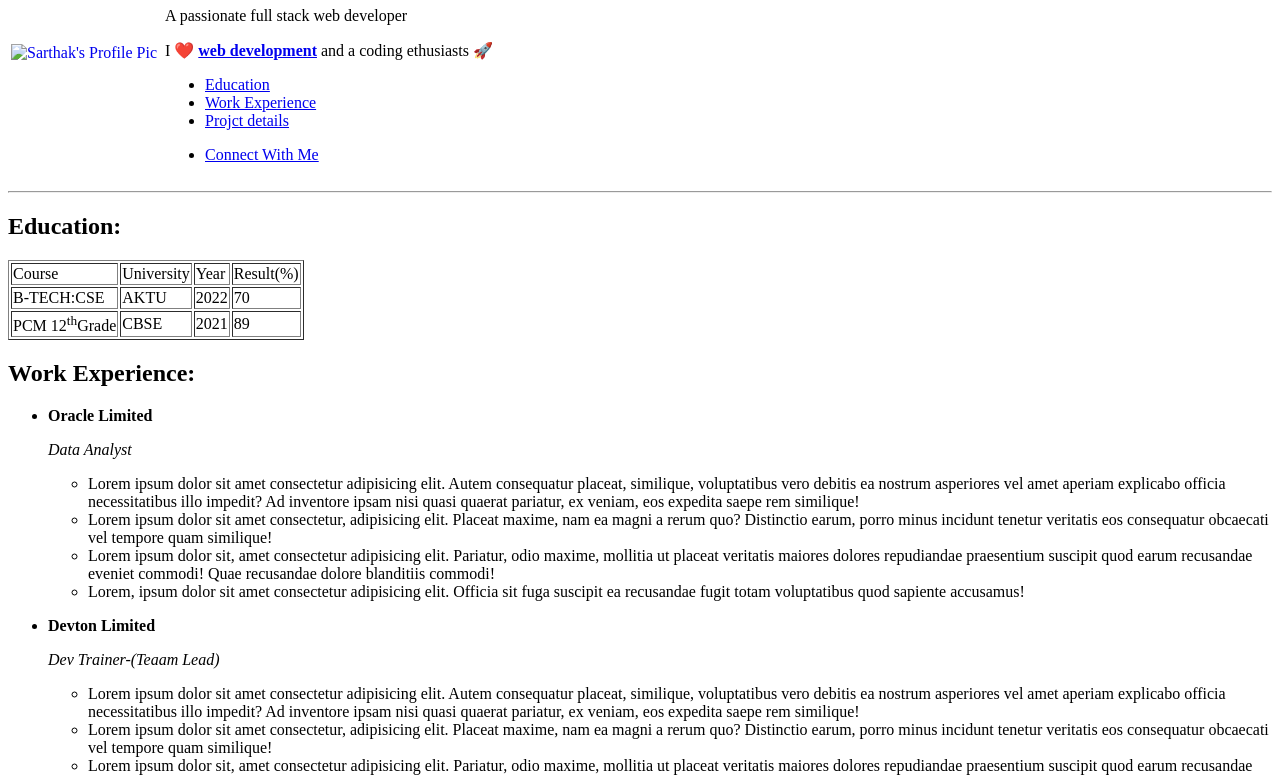
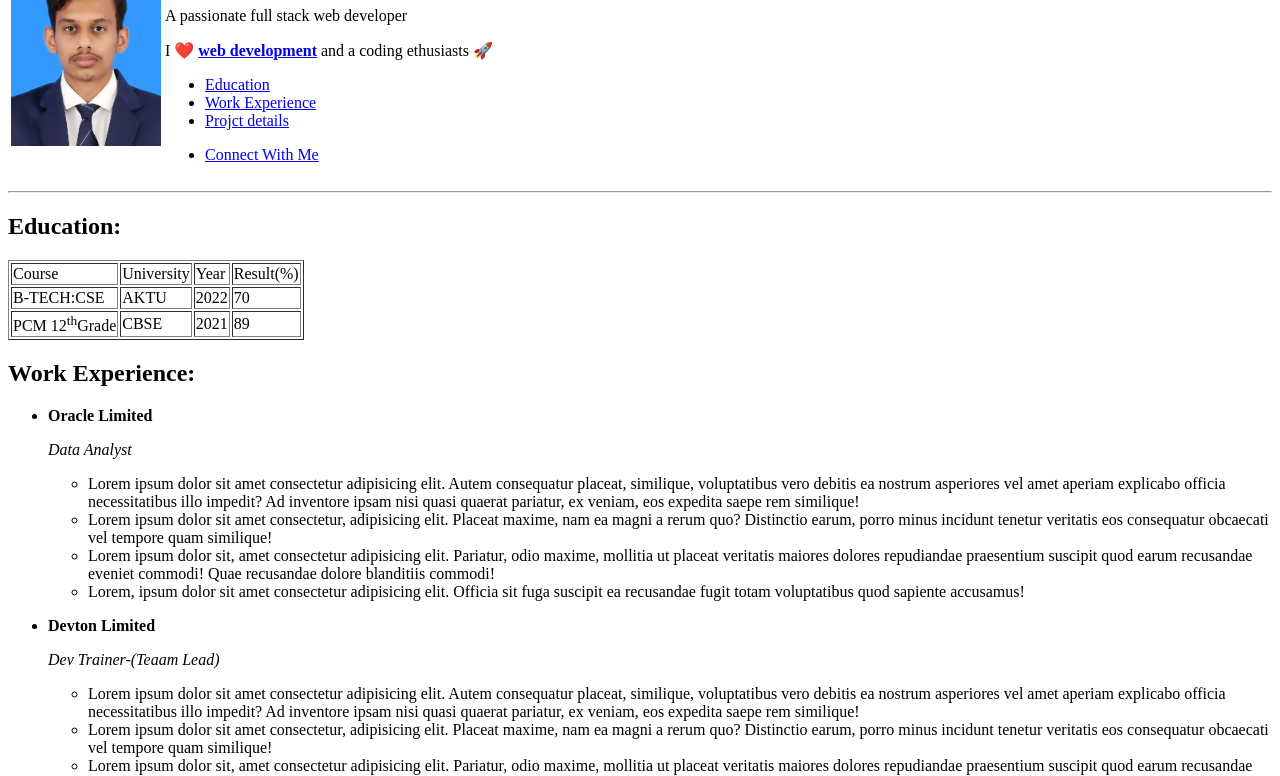
Before and after one commit to Ayush0281/myresumeDemo_01, a plain HTML site: page index.html in a window 1280 px wide. Shown: the part 84-860 px from the top of the page. Drawn offline with Linux system fonts and the light colour scheme; the site is published under a folder, as on GitHub Pages, so addresses that start at the root find nothing.

Commit message:
Update index.html

```diff
--- a/index.html
+++ b/index.html
@@ -17,7 +17,7 @@
     <table>
         <tr>
             <td>
-        <a href="https://github.com/Ayush0281"><img src="/profileimage.02.jpg" alt="Sarthak's Profile Pic" width="150" style="float:
+        <a href="https://github.com/Ayush0281"><img src="./profileimage.02.jpg" alt="Sarthak's Profile Pic" width="150" style="float:
             left;"></a>
             </td>
             <td>
```
